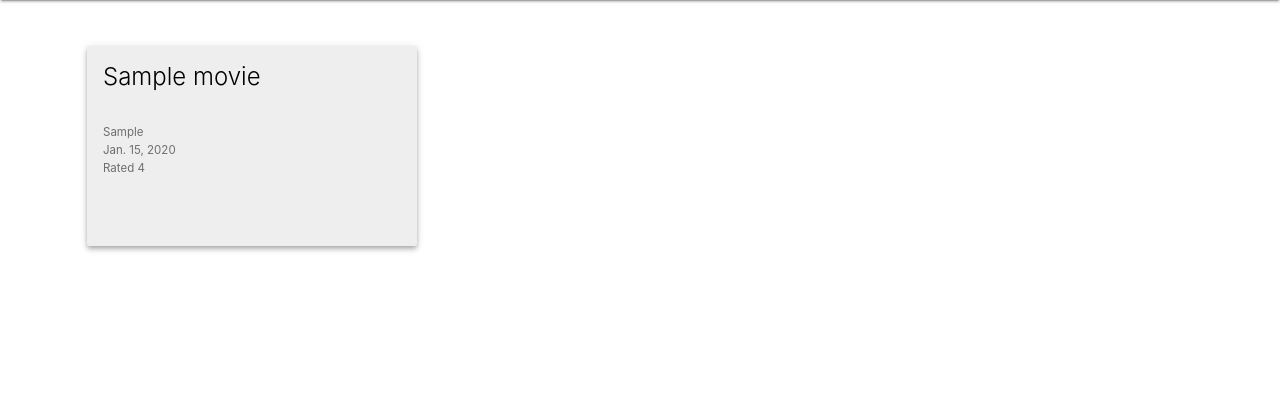
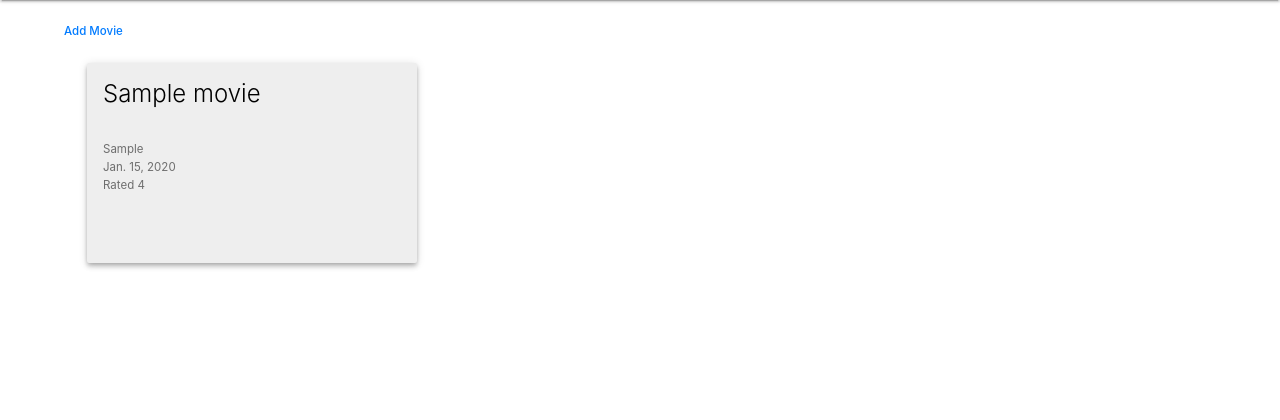
Before and after one commit to muremwa/RedWood, a Django app: page /staff/movies/ in a window 1280 px wide. Shown: the part 64-484 px from the top of the page. Run offline with Django 3.2, Linux system fonts and the light colour scheme; a user stored in the database is signed in; tables that the repository leaves empty hold one stand-in row (values such as "Sample post"); some libraries are stand-ins or nearby versions.

Commit message:
added admin links

```diff
--- a/staff/templates/staff/movie_index.html
+++ b/staff/templates/staff/movie_index.html
@@ -10,9 +10,12 @@
 {% block content %}
 
 <div id='movie-index-main'>
-
+    {% if user.is_staff %}
+        <a href="{% url 'admin:watch_movie_add' %}" target="_blank">Add Movie</a>
+    {% endif %}
     <div id="index-movies" class="row">
 
+        {% if movies %}
             {% for movie in movies %}
             <div class="col-sm-3 card-item">
                 <a href="{% url 'staff:movie-detail' movie.pk %}" class="movie mdl-card mdl-shadow--4dp">
@@ -24,6 +27,9 @@
                 </a>
             </div>
             {% endfor %}
+        {% else %}
+            <h2 class="text-center">No movies available</h2>
+        {% endif %}
 
     </div>
 
--- a/templates/base.html
+++ b/templates/base.html
@@ -36,7 +36,7 @@
                 <a href="" class="mdl-navigation__link"><img src="{% static 'svg/group.svg' %}" alt="">        profiles</a>
                 <a href="" class="mdl-navigation__link"><img src="{% static 'svg/settings.svg' %}" alt="">     settings</a>
                     {% if user.is_staff %}
-                        <a href="" class="mdl-navigation__link"><img src="{% static 'svg/fix.svg' %}" alt="">     staff page</a>
+                        <a href="{% url 'staff:movie-index' %}" class="mdl-navigation__link"><img src="{% static 'svg/fix.svg' %}" alt="">     staff page</a>
                     {% endif %}
                 {% endif %}
                 <a href="" class="mdl-navigation__link"><img src="{% static 'svg/security.svg' %}" alt="">     privacy</a>
```
Lines whose indentation alone changed are shown as unchanged.
